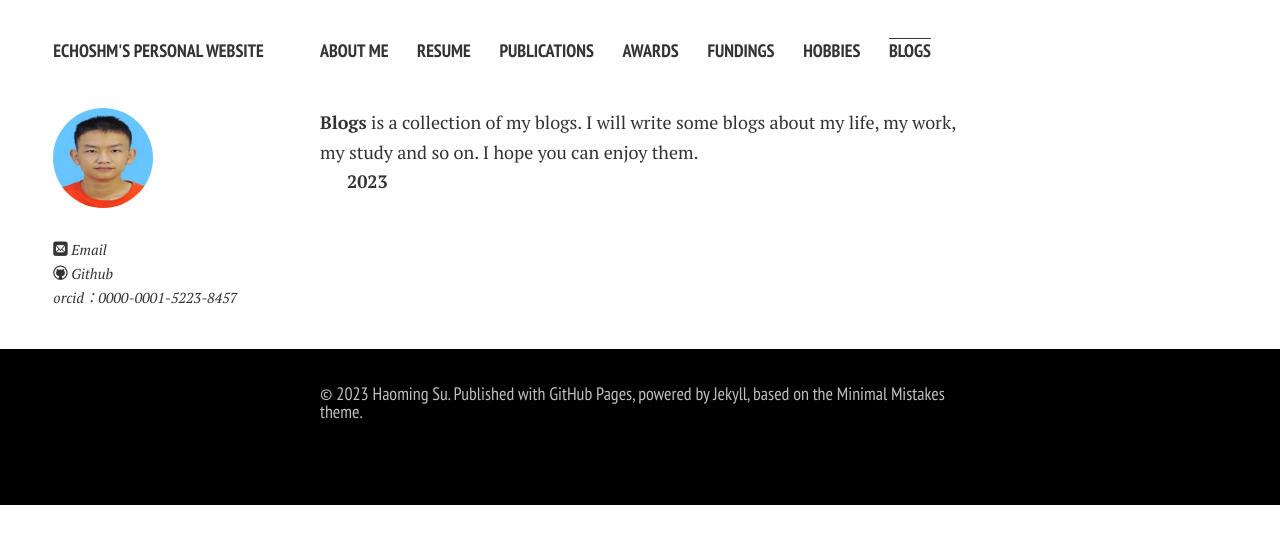
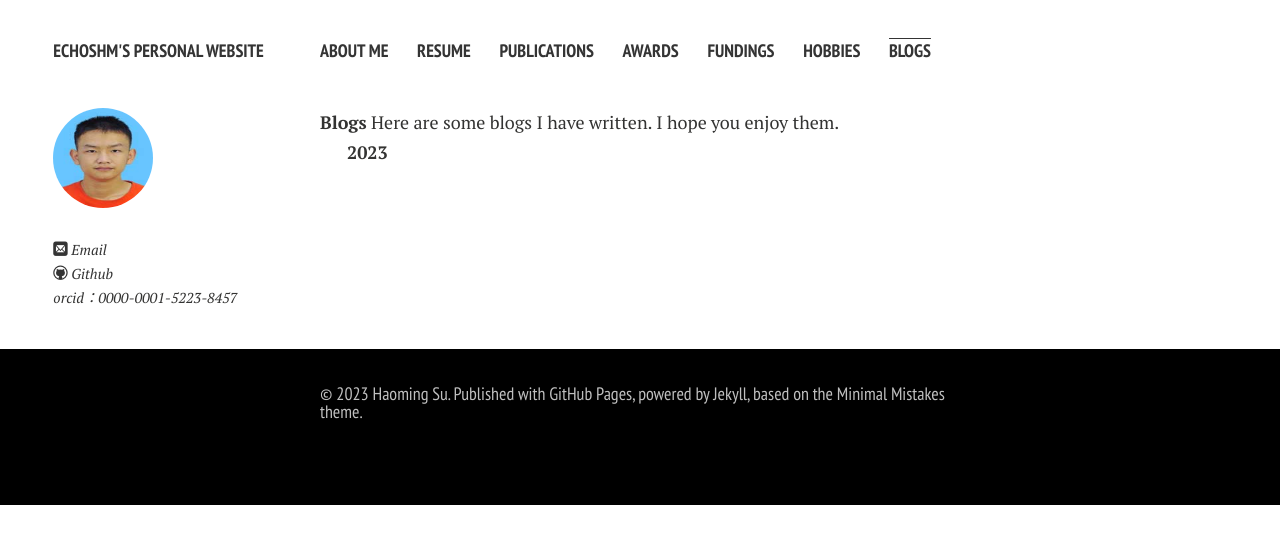
Before and after one commit to shmQAQ/shmqaq.github.io, a Jekyll site: the page built from blogs.md, in a window 1280 px wide. Shown: the top 544 px of the page. Built offline with Jekyll 4.4.1, drawn with Linux system fonts in a browser that asks for light colours; nearby versions of some CDN libraries; comment, search, counter and statistics services are not loaded; a style sheet for code colours, icons or effects is not loaded.

Commit message:
Update blogs.md

```diff
--- a/blogs.md
+++ b/blogs.md
@@ -3,6 +3,6 @@ layout: page
 permalink: /blogs/index.html
 title: Blogs
 ---
-**Blogs** is a collection of my blogs. I will write some blogs about my life, my work, my study and so on. I hope you can enjoy them.
+**Blogs** Here are some blogs I have written. I hope you enjoy them.
 
 **2023**
```
